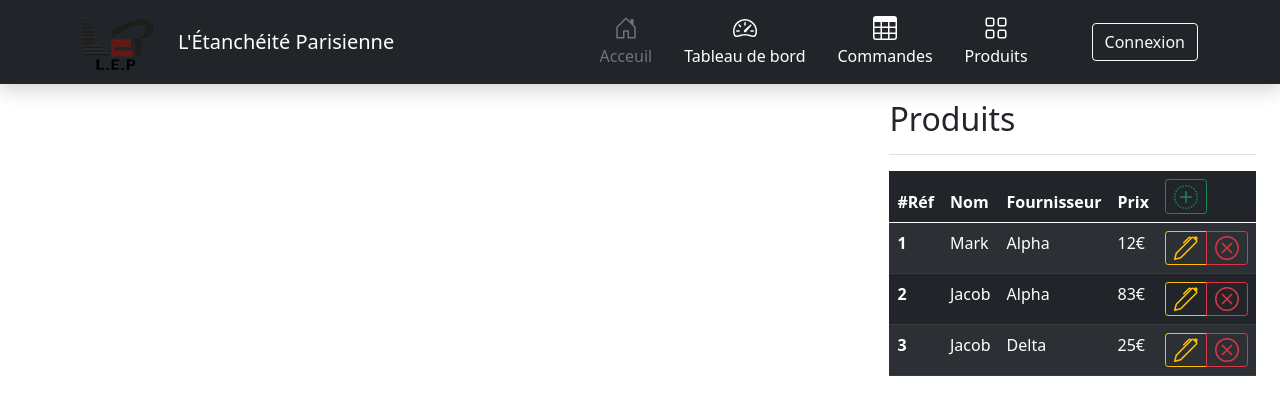
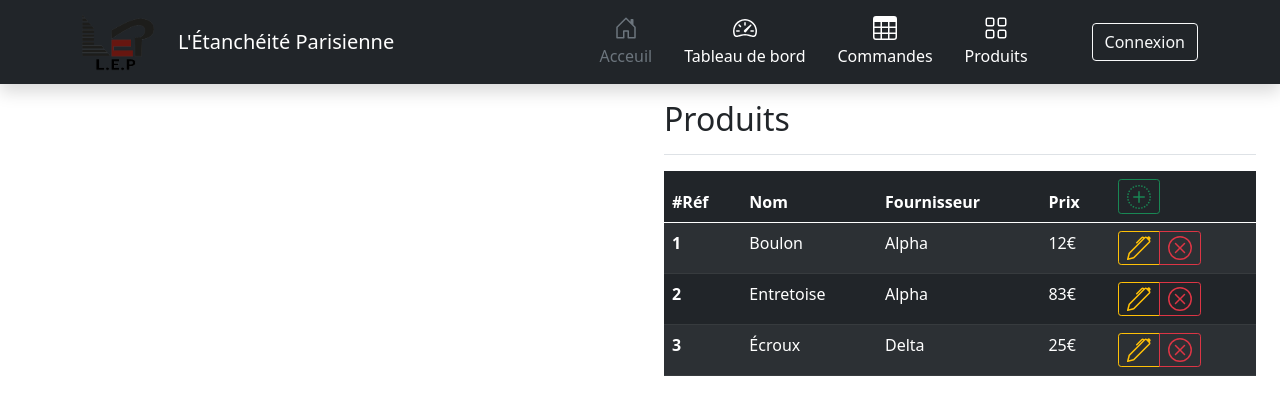
Before and after one commit to Cyanox/aen, a PHP site: page /php/products.php in a window 1280 px wide. Shown: the top 415 px of the page. Run offline with PHP 8.4, Linux system fonts and the light colour scheme.

Commit message:
Ajout de la liste des produits

```diff
--- a/php/products.php
+++ b/php/products.php
@@ -79,7 +79,7 @@
 
 <div class="container-fluid">
     <div class="row">
-        <main class="col-md-auto align-self-center ms-sm-auto col-lg-auto px-md-4">
+        <main class="col-md-4 align-self-center ms-sm-auto col-lg-6 px-md-4">
             <div class="d-flex justify-content-between flex-wrap flex-md-nowrap align-items-center pt-3 pb-2 mb-3 border-bottom">
                 <h1 class="h2">Produits</h1>
             </div>
@@ -98,7 +98,7 @@
                 <tbody>
                 <tr>
                     <th scope="row">1</th>
-                    <td>Mark</td>
+                    <td>Boulon</td>
                     <td>Alpha</td>
                     <td>12€</td>
                     <td><div class="btn-group" role="group" aria-label="Basic mixed styles example">
@@ -113,7 +113,7 @@
                 </tr>
                 <tr>
                     <th scope="row">2</th>
-                    <td>Jacob</td>
+                    <td>Entretoise</td>
                     <td>Alpha</td>
                     <td>83€</td>
                     <td><div class="btn-group" role="group" aria-label="Basic mixed styles example">
@@ -128,7 +128,7 @@
                 </tr>
                 <tr>
                     <th scope="row">3</th>
-                    <td>Jacob</td>
+                    <td>Écroux</td>
                     <td>Delta</td>
                     <td>25€</td>
                     <td><div class="btn-group" role="group" aria-label="Basic mixed styles example">
```
